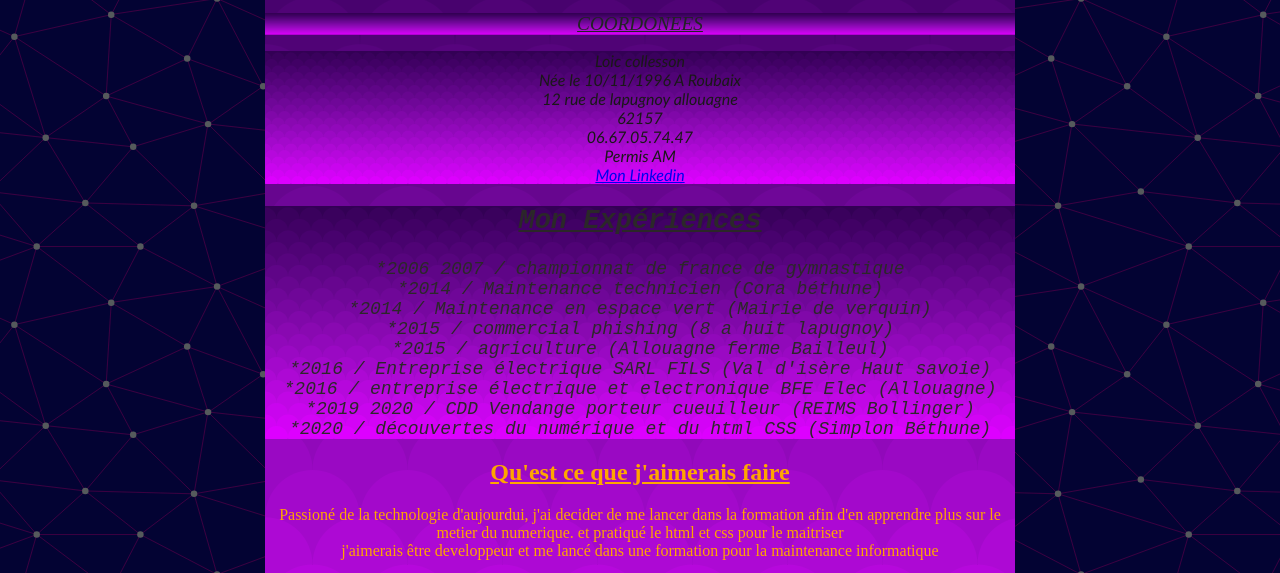
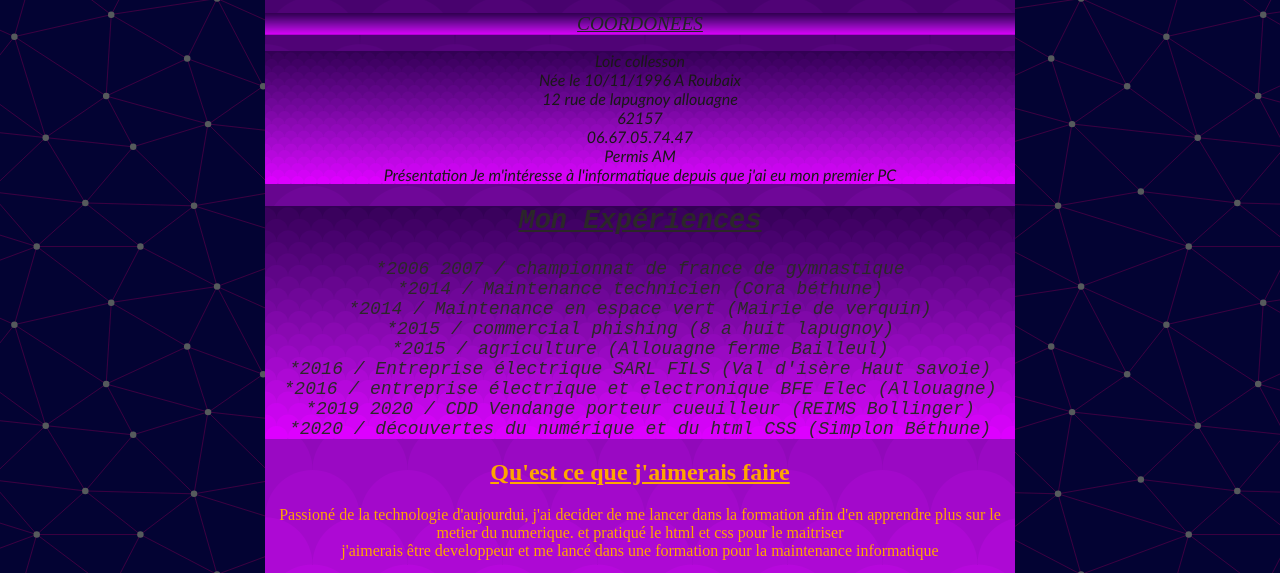
Before and after one commit to loiccollesson/CVdelo, a plain HTML site: page index.html in a window 1280 px wide. Shown: the part 179-752 px from the top of the page. Drawn offline with Linux system fonts and the light colour scheme; a web font is replaced by a local one.

Commit message:
Update index.html

```diff
--- a/index.html
+++ b/index.html
@@ -35,7 +35,8 @@
                 62157 <br>
                 06.67.05.74.47<br>
                 Permis AM<br>
-                <a href="https://www.linkedin.com/in/lo%C3%AFc-collesson-524513184/" target="blank">Mon Linkedin</a><br>
+                Présentation
+                Je m'intéresse à l'informatique depuis que j'ai eu mon premier PC<br>
 
                 </p>
 
```
